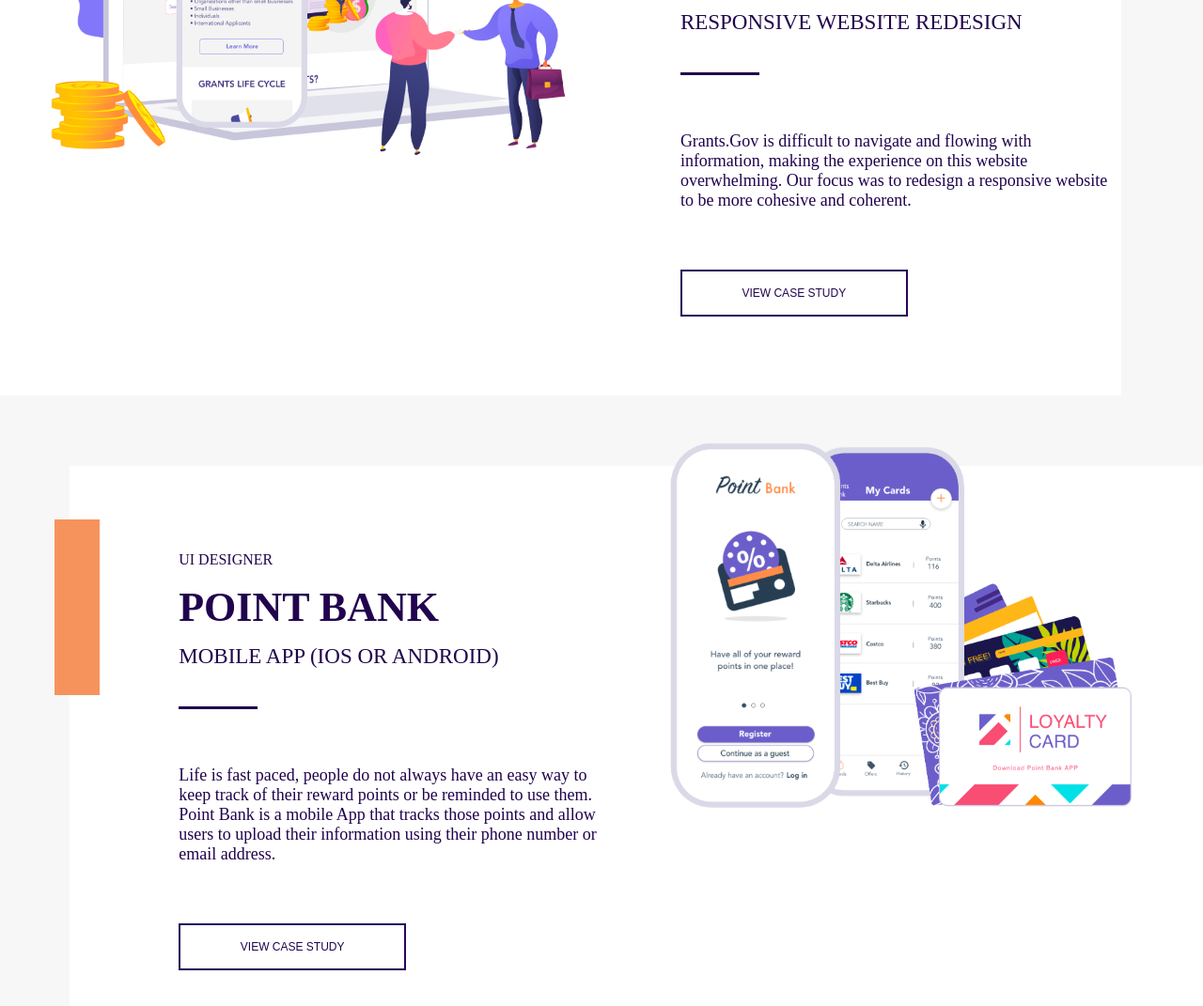
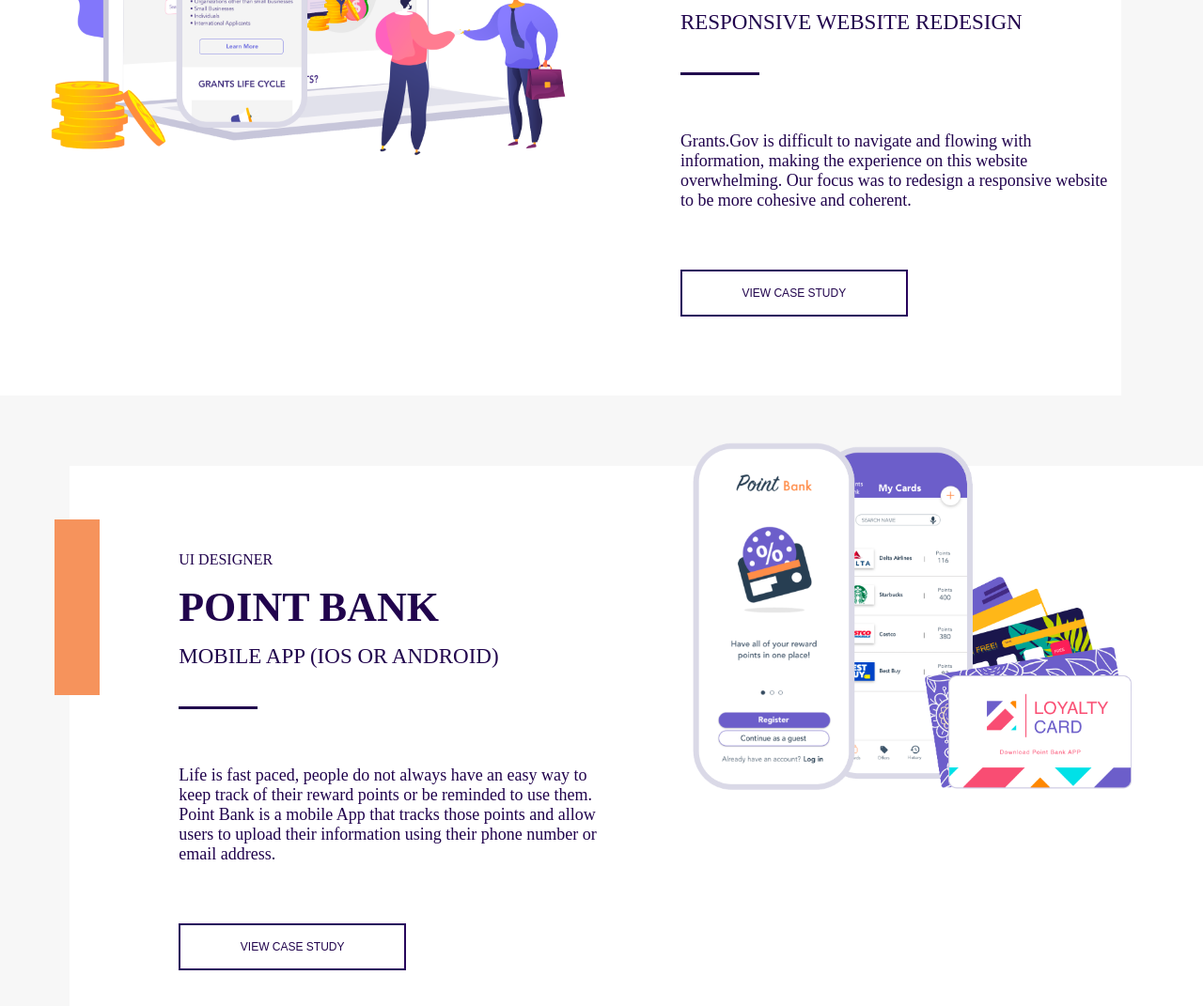
Before and after one commit to EmanKhallaf/UX-UI-HW18, a plain HTML site: page index.html in a window 1280 px wide. Shown: the part 1430-2501 px from the top of the page at 94% size. Drawn offline with Linux system fonts and the light colour scheme.

Commit message:
Update index.css

```diff
--- a/css/index.css
+++ b/css/index.css
@@ -218,7 +218,7 @@
   display: grid;
   padding: 30px;
   justify-content: center;
-  grid-template-columns:3% 50% 41%;
+  grid-template-columns:3% 52% 39%;
   grid-template-areas: "rectangle3 content image3"
 }
 .image3
```
